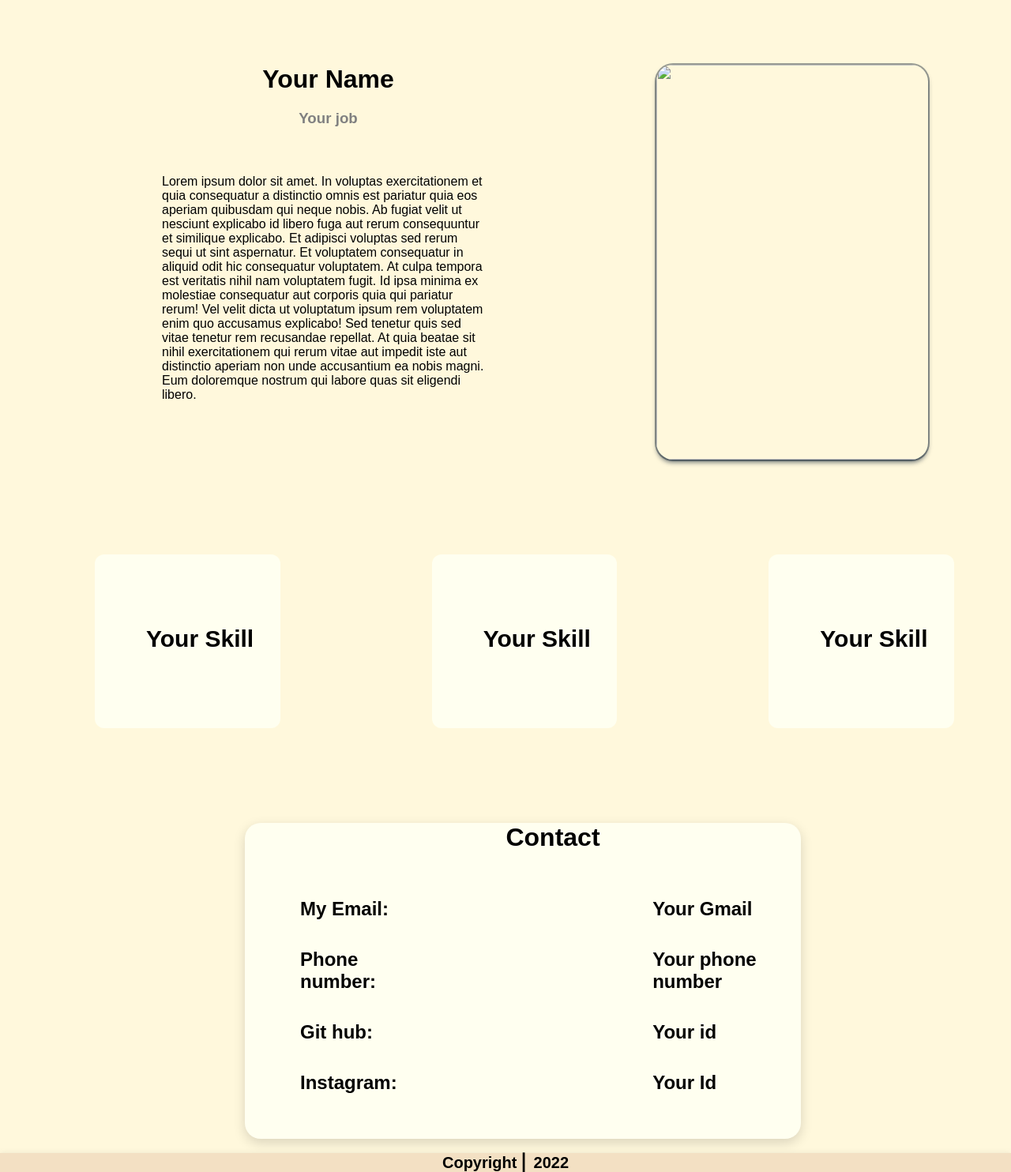
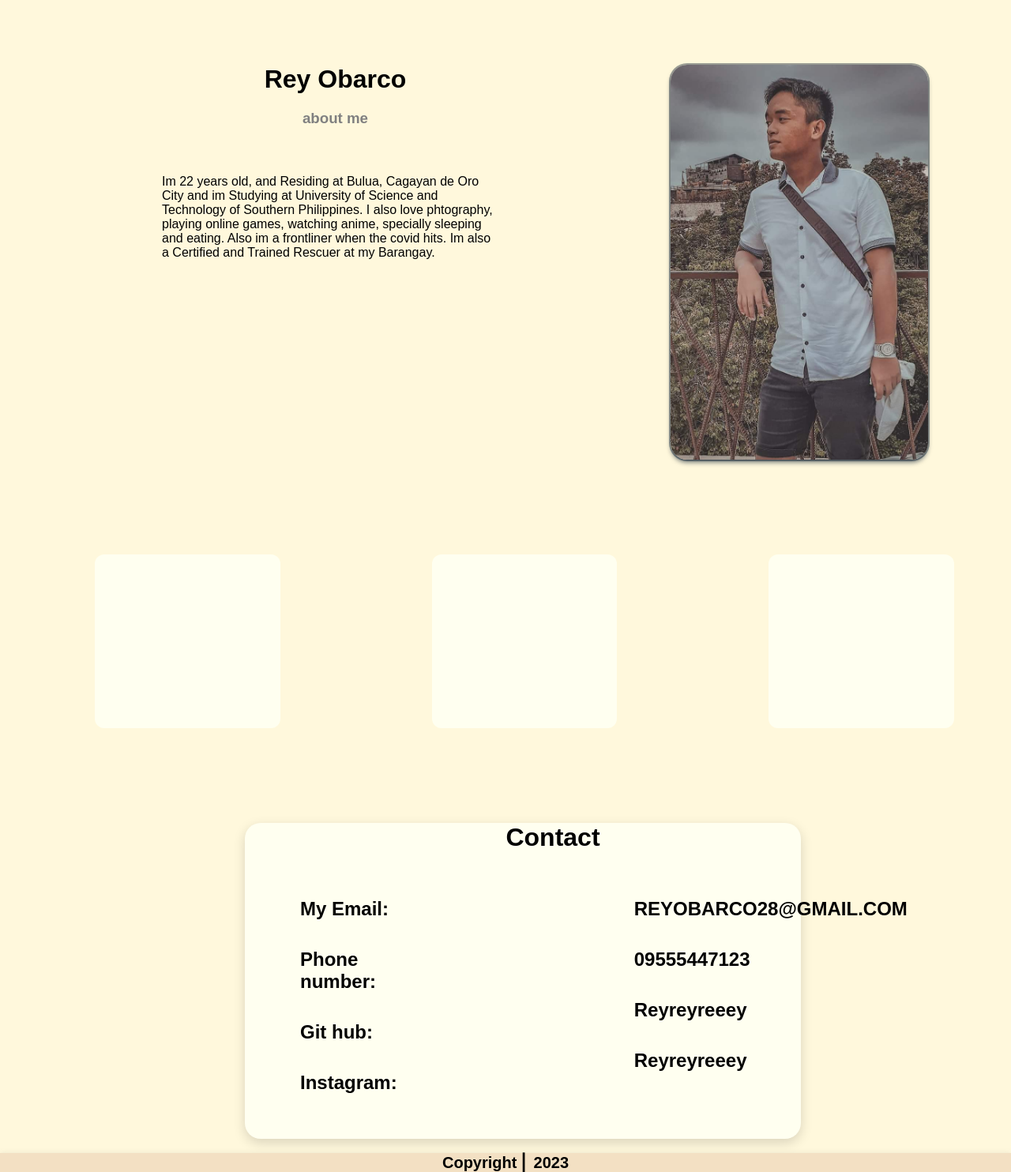
Before and after one commit to Reyreyreeey/Reyreyreeey.Github.io, a plain HTML site: page index.html in a window 1280 px wide. Shown: the part 620-2104 px from the top of the page at 79% size. Drawn offline with Linux system fonts and the light colour scheme.

Commit message:
passable output

```diff
--- a/index.html
+++ b/index.html
@@ -5,25 +5,25 @@
     <meta http-equiv="X-UA-Compatible" content="IE=edge">
     <meta name="viewport" content="width=device-width, initial-scale=1.0">
     <link rel="stylesheet" href="style.css">
-    <title>Your Title</title>
+    <title>Portfolio</title>
 </head>
 <body>
     <nav>
         <div class="Logo-text">
-            <h1><span>Rey Obarco </span></h1>
+            <h1><span> </span></h1>
         </div>
             <a href="#" class="up">Home</a>
             <a href="#">Skills</a>
             <a href="#">Contact</a>
             <a href="#">About</a>
         <div class="logo">
-            <img src="me.jpg" alt="my photo">
+            <img src="2x2.png" alt="my photo">
         </div>
     </nav>
 
     <div class="page1">
         <h1>Rey Obarco</h1>
-        <h4>Im 22 years old and Im currently studying at University of Science and Technology of Southern Philippines.</h4>
+        <h4>Welcome to my Web Portfolio</h4>
         <p>This is my first website and im currently it.</p>
         <br>
         <br>
@@ -33,15 +33,18 @@
     </div>
     <div class="page2">
         <div class="texts">
-            <h1>Your Name</h1>
-            <h3>Your job</h3>
-            <p>Lorem ipsum dolor sit amet. In voluptas exercitationem et quia consequatur a distinctio omnis est pariatur quia eos aperiam quibusdam qui neque nobis. Ab fugiat velit ut nesciunt explicabo id libero fuga aut rerum consequuntur et similique explicabo. Et adipisci voluptas sed rerum sequi ut sint aspernatur. Et voluptatem consequatur in aliquid odit hic consequatur voluptatem.
+            <h1>Rey Obarco</h1>
+            <h3>about me</h3>
+            <p>
+                Im 22 years old, and Residing at Bulua, Cagayan de Oro City and im Studying at University of Science and Technology of Southern Philippines.
 
-                At culpa tempora est veritatis nihil nam voluptatem fugit. Id ipsa minima ex molestiae consequatur aut corporis quia qui pariatur rerum! Vel velit dicta ut voluptatum ipsum rem voluptatem enim quo accusamus explicabo! Sed tenetur quis sed vitae tenetur rem recusandae repellat.
+                I also love phtography, playing online games, watching anime, specially sleeping and eating.
 
-                At quia beatae sit nihil exercitationem qui rerum vitae aut impedit iste aut distinctio aperiam non unde accusantium ea nobis magni. Eum doloremque nostrum qui labore quas sit eligendi libero.</p>
+                Also im a frontliner when the covid hits.
+
+                Im also a Certified and Trained Rescuer at my Barangay.</p>
         </div>
-        <img src="resized_logo_UQww2soKuUsjaOGNB38o.png">
+        <img src="me.jpg" style="width:500px;">
     </div>
     <div class="page3">
         <div class="cards">
@@ -51,7 +54,7 @@
                 <br>
                 <br>
                 <br>
-                <a href="#">Your Skill</a>
+                <a href="#"></a>
             </div>
 
             <div class="card1">
@@ -60,7 +63,7 @@
                 <br>
                 <br>
                 <br>
-                <a href="#">Your Skill</a>
+                <a href="#"></a>
             </div>
 
             <div class="card1">
@@ -69,7 +72,7 @@
                 <br>
                 <br>
                 <br>
-                <a href="#">Your Skill</a>
+                <a href="#"></a>
             </div>
         </div>
     </div>
@@ -95,21 +98,21 @@
         </div>
 
         <div class="page-contact-text">
-            <h2>Your Gmail</h2>
+            <h2>REYOBARCO28@GMAIL.COM</h2>
             <br>
             <br>
-            <h2>Your phone number</h2>
+            <h2>09555447123</h2>
             <br>
             <br>
-            <h2>Your id</h2>
+            <h2>Reyreyreeey</h2>
             <br>
             <br>
-            <h2>Your Id</h2>
+            <h2>Reyreyreeey</h2>
         </div>
     </div>
     <br>
     <footer>
-        <h1>Copyright ⎜ 2022</h1>
+        <h1>Copyright ⎜ 2023</h1>
     </footer>
 </body>
 </html>
```
Also changed, not shown: 2x2.png (added).
